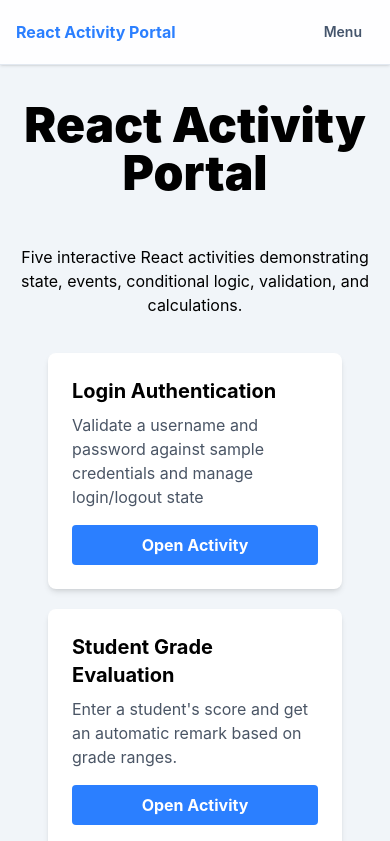
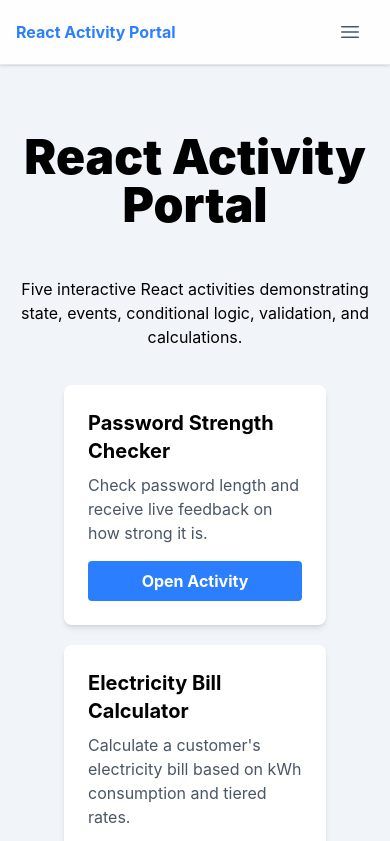
Before and after one commit to plcastro/Activity-Portal, a React (Vite) app: page / in a window 390 px wide. Shown: the top 841 px of the page. Built offline with nearby package versions, Linux system fonts and the light colour scheme.

Commit message:
feat: update Navbar and RootLayout styles; comment out unused routes and components in App and Home

```diff
--- a/src/App.jsx
+++ b/src/App.jsx
@@ -16,9 +16,9 @@ function App() {
 
         <Route path="/" element={<RootLayout />}>
           <Route index element={<Home />} />
-          <Route path="login" element={<Login />} />
+          {/* <Route path="login" element={<Login />} /> */}
           <Route path="passChecker" element={<PasswordChecker />} />
-          <Route path="gradeEval" element={<GradeEvaluation />} />
+          {/* <Route path="gradeEval" element={<GradeEvaluation />} /> */}
           <Route path="attendance" element={<AttendanceChecker />} />
           <Route path="electricity" element={<ElectricityBill />} />
         </Route>
--- a/src/components/Navbar.jsx
+++ b/src/components/Navbar.jsx
@@ -8,8 +8,8 @@ function Navbar() {
 
   return (
     <nav className="sticky top-0 z-50 border-b border-slate-200 bg-white/90 shadow-sm backdrop-blur">
-      <div className="mx-auto flex h-16 max-w-6xl items-center justify-between px-4 md:px-6">
-        <p className="whitespace-nowrap text-base font-bold text-blue-500 lg:text-xl">
+      <div className="mx-auto flex h-16 max-w-6xl items-center justify-between py-8 px-4">
+        <p className="whitespace-nowrap text-base font-bold text-blue-500 lg:text-xl ">
           React Activity Portal
         </p>
 
@@ -26,7 +26,7 @@ function Navbar() {
               Home
             </Link>
           </li>
-          <li>
+          {/* <li>
             <Link
               to="/login"
               className={`block whitespace-nowrap rounded-md px-2 py-2 text-xs font-semibold transition hover:bg-blue-100 hover:text-blue-500 lg:px-4 lg:text-sm ${
@@ -49,7 +49,7 @@ function Navbar() {
             >
               Activity 2
             </Link>
-          </li>
+          </li> */}
           <li>
             <Link
               to="/passChecker"
@@ -93,7 +93,18 @@ function Navbar() {
           className="rounded-md px-3 py-2 text-sm font-semibold text-slate-600 transition hover:bg-blue-100 hover:text-blue-500 md:hidden"
           onClick={() => setIsOpen(!isOpen)}
         >
-          Menu
+          <svg
+            xmlns="http://www.w3.org/2000/svg"
+            viewBox="0 0 24 24"
+            fill="currentColor"
+            className="size-6"
+          >
+            <path
+              fillRule="evenodd"
+              d="M3 6.75A.75.75 0 0 1 3.75 6h16.5a.75.75 0 0 1 0 1.5H3.75A.75.75 0 0 1 3 6.75ZM3 12a.75.75 0 0 1 .75-.75h16.5a.75.75 0 0 1 0 1.5H3.75A.75.75 0 0 1 3 12Zm0 5.25a.75.75 0 0 1 .75-.75h16.5a.75.75 0 0 1 0 1.5H3.75a.75.75 0 0 1-.75-.75Z"
+              clipRule="evenodd"
+            />
+          </svg>
         </button>
       </div>
 
--- a/src/layout/RootLayout.jsx
+++ b/src/layout/RootLayout.jsx
@@ -5,7 +5,7 @@ export default function RootLayout() {
   return (
     <div className="bg-slate-100">
       <Navbar />
-      <div className="min-h-screen">
+      <div className="min-h-screen mx-auto max-w-6xl py-8 px-4">
         <Outlet />
       </div>
     </div>
--- a/src/pages/Home.jsx
+++ b/src/pages/Home.jsx
@@ -15,7 +15,7 @@ export default function Home() {
       </header>
 
       <main className="grid grid-cols-1 md:grid-cols-3 mx-auto justify-around gap-5 py-8 px-12">
-        <Card
+        {/* <Card
           title="Login Authentication"
           subtitle="Validate a username and password against sample credentials and manage login/logout state"
         >
@@ -30,7 +30,7 @@ export default function Home() {
           <button className="w-full bg-blue-500 hover:bg-blue-700 text-white font-bold py-2 px-4 rounded">
             Open Activity
           </button>
-        </Card>
+        </Card>*/}
         <Card
           title="Password Strength Checker"
           subtitle="Check password length and receive live feedback on how strong it is."
@@ -48,7 +48,7 @@ export default function Home() {
           </button>
         </Card>
         <Card
-          title="EmployeeAttendance Tracker"
+          title="Employee Attendance Tracker"
           subtitle="Check an employee's time-in and determine whether they are on time, late, or very late."
         >
           <button className="w-full bg-blue-500 hover:bg-blue-700 text-white font-bold py-2 px-4 rounded">
```
